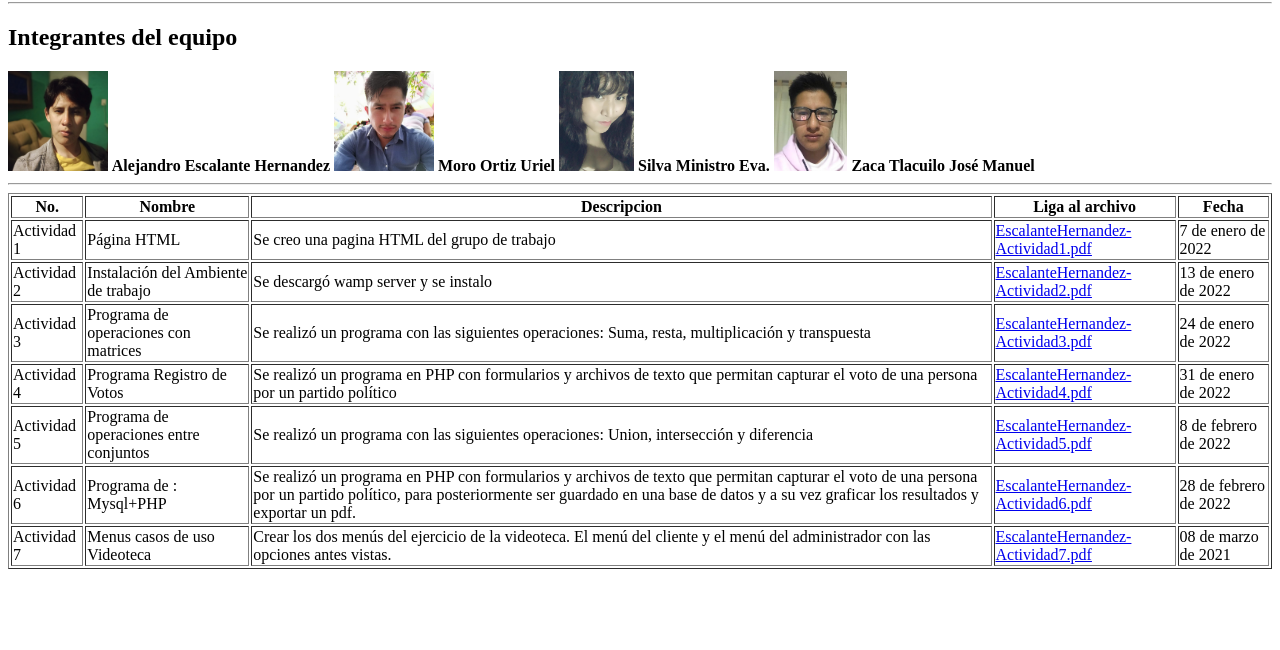
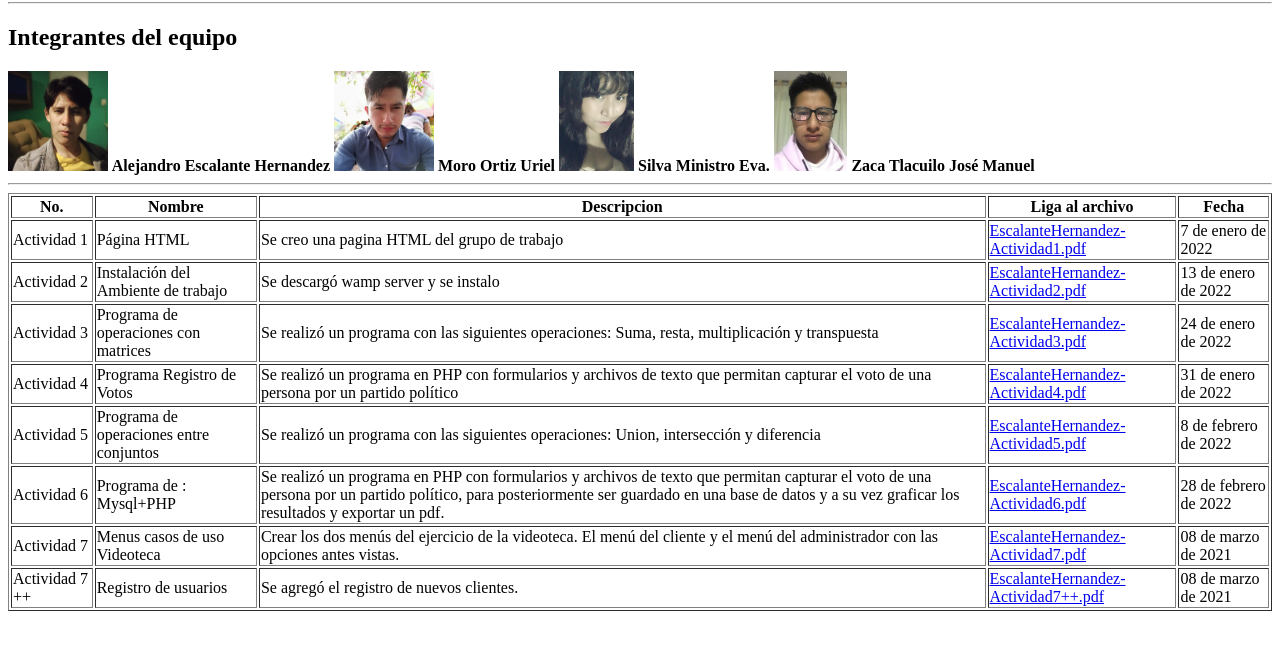
Before and after one commit to EskerOn/EskerOn.github.io, a plain HTML site: page AplicacionesWeb/AplicacionesWeb.html in a window 1280 px wide. Shown: the part 78-728 px from the top of the page. Drawn offline with Linux system fonts and the light colour scheme.

Commit message:
actividad 7++

```diff
--- a/AplicacionesWeb/AplicacionesWeb.html
+++ b/AplicacionesWeb/AplicacionesWeb.html
@@ -89,6 +89,13 @@
                 <td><a href="res/pdf/EscalanteHernandez-Actividad7.pdf">EscalanteHernandez-Actividad7.pdf</a></td>
                 <td>08 de marzo de 2021</td>
             </tr>
+            <tr>
+                <td>Actividad 7 ++</td>
+                <td>Registro de usuarios</td>
+                <td>Se agregó el registro de nuevos clientes.</td>
+                <td><a href="res/pdf/EscalanteHernandez-Actividad7++.pdf">EscalanteHernandez-Actividad7++.pdf</a></td>
+                <td>08 de marzo de 2021</td>
+            </tr>
         </table>
 </body>
 </html>
```
Also changed, not shown: 1 other file.
